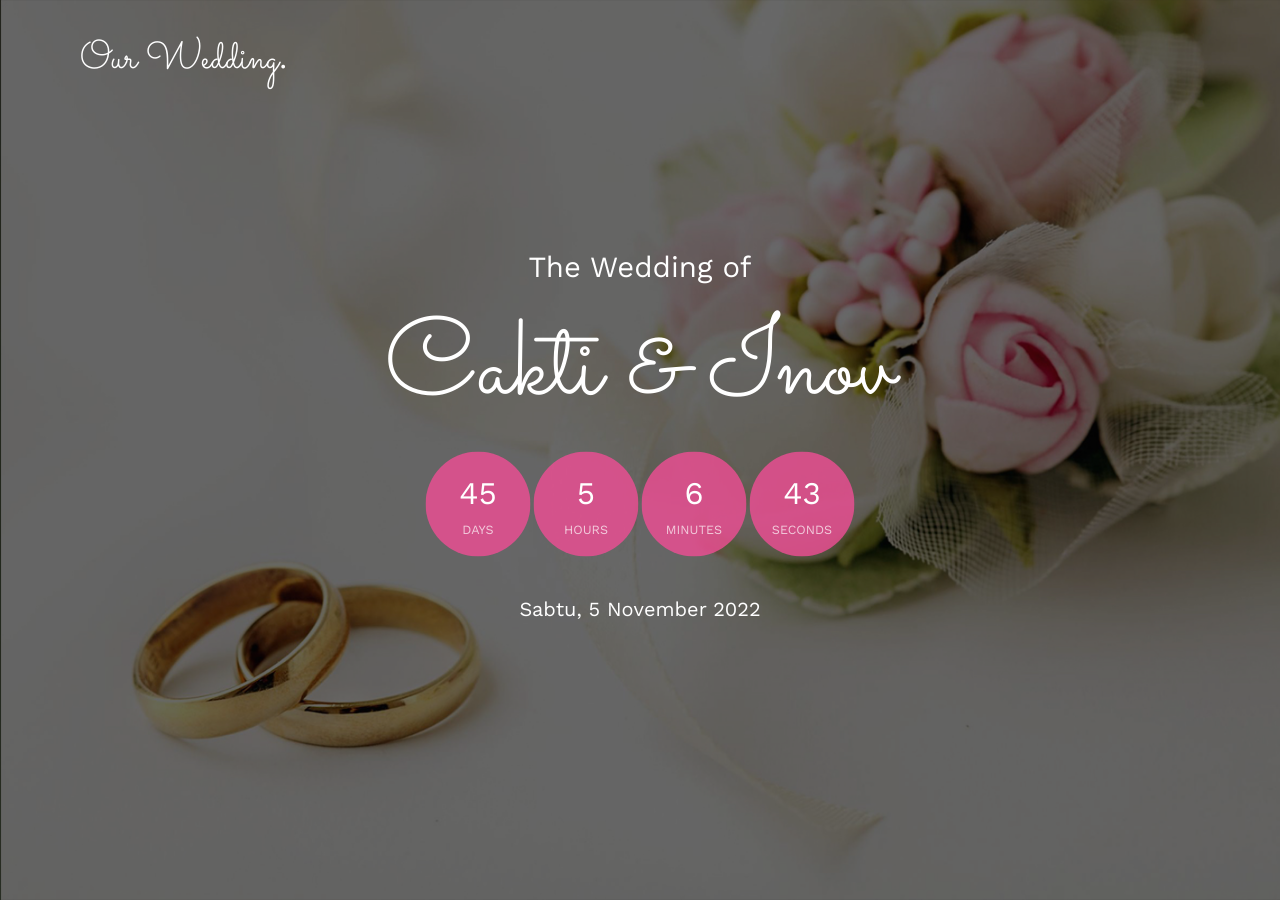
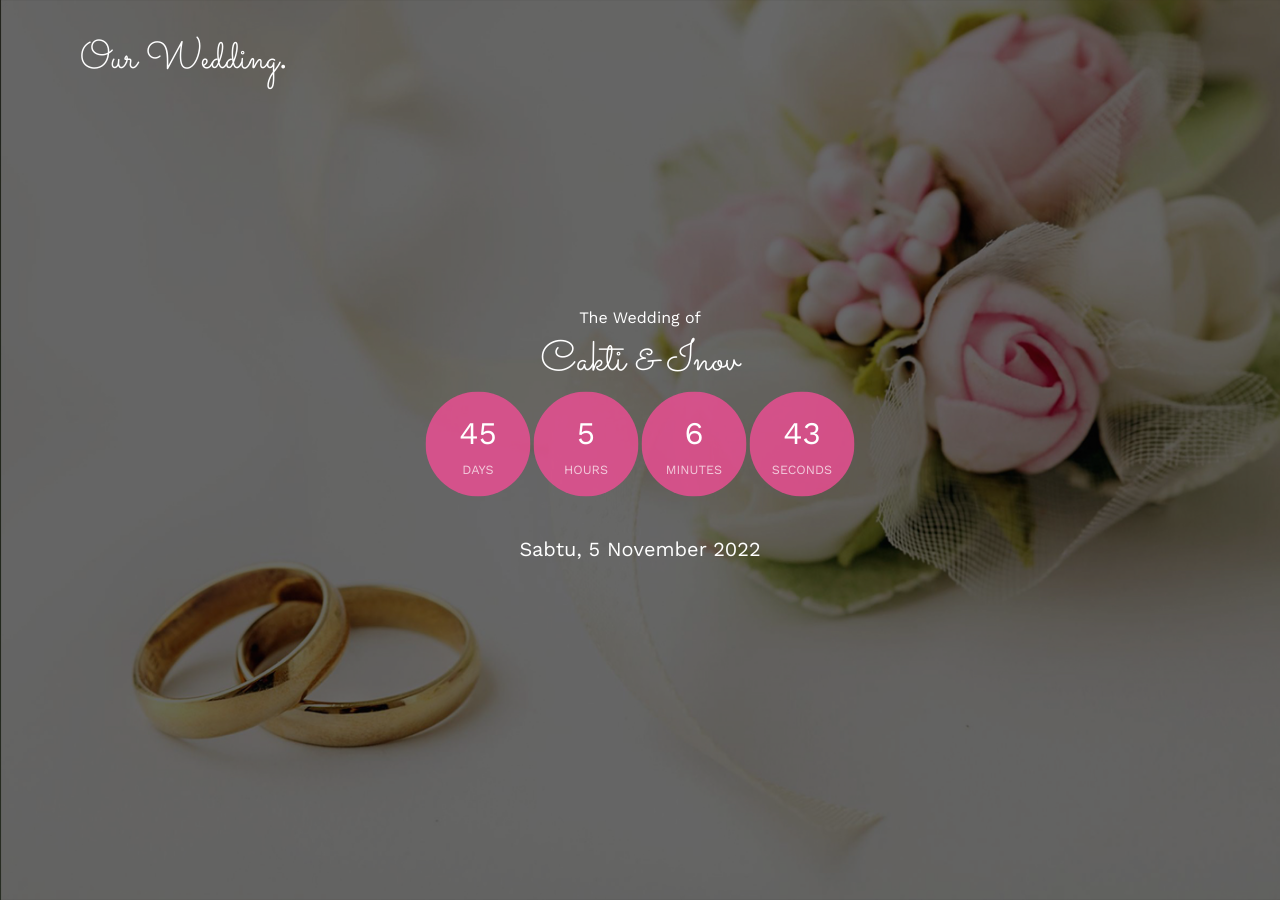
Before and after one commit to LittleHappyTree/cakti-inov, a plain HTML site: page index.html in a window 1280 px wide. Shown: the top 900 px of the page. Drawn offline with nearby package versions, Linux system fonts and the light colour scheme; files whose address does not match are found by name.

Commit message:
adjusting style 2

```diff
--- a/css/mystyle.css
+++ b/css/mystyle.css
@@ -1,12 +1,12 @@
 .wedding-title {
-    font-size: 22pt !important;
+    font-size: 12pt !important;
 }
 
 .wedding-name {
-    font-size: 82pt !important;
+    font-size: 32pt !important;
 }
 
-@media (max-width: 376px){
+@media (max-width: 476px){
     .display-t {
         margin-top: 50px;
     }
```
